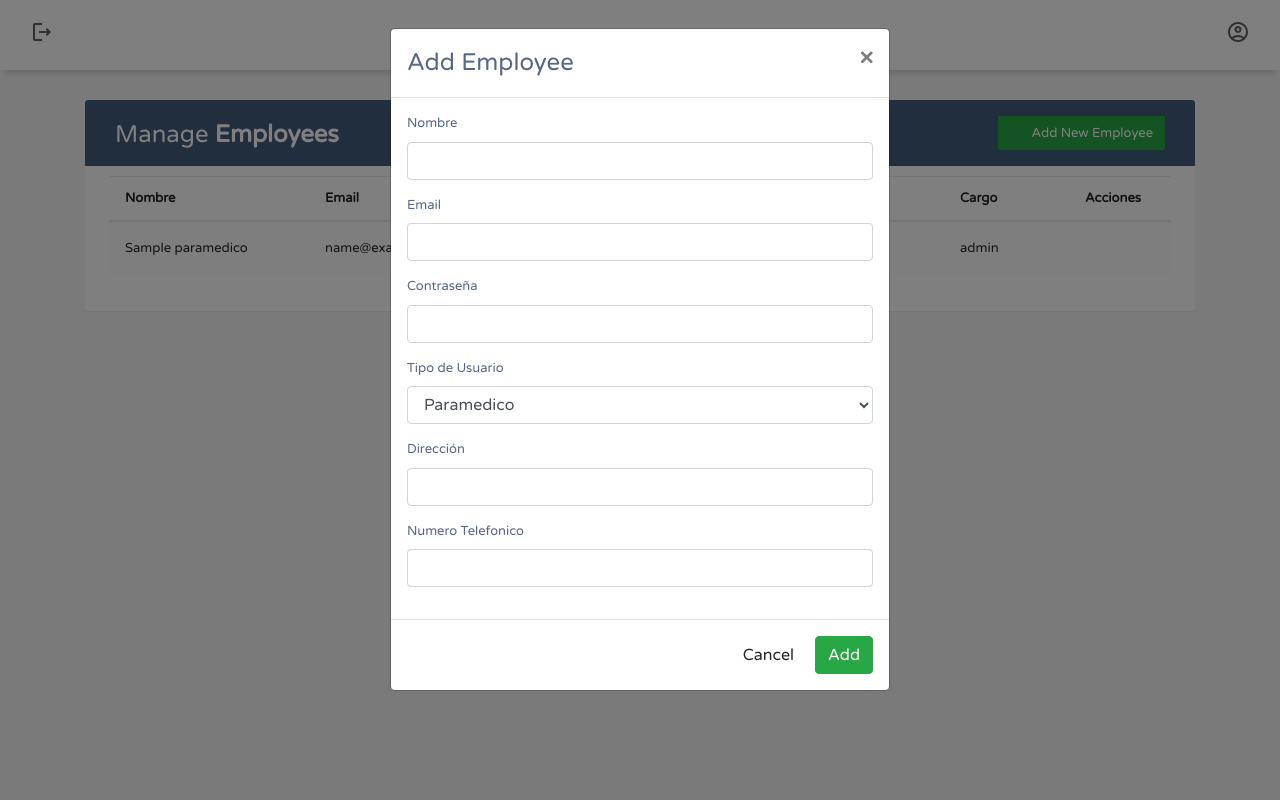
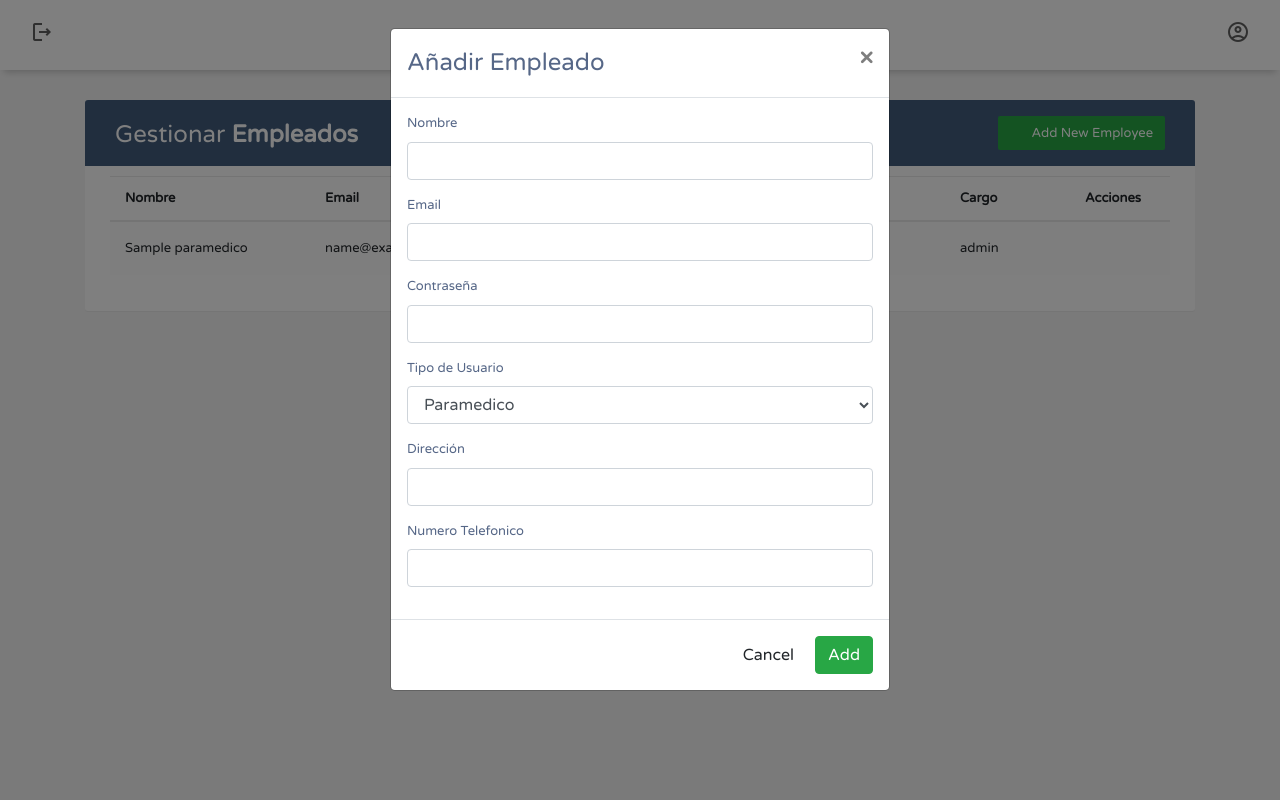
Before and after one commit to vazqdav/web-registro, a Flask app: page /Index in a window 1280 px wide, after a click that opens the changed part. Run offline with Flask 3, Linux system fonts and the light colour scheme; a database or web service that is not in the repository returns one stand-in record (values such as "Sample title"); some libraries are stand-ins or nearby versions.

Commit message:
git add index.html

```diff
--- a/templates/index.html
+++ b/templates/index.html
@@ -51,7 +51,7 @@
                 <div class="table-title">
                     <div class="row">
                         <div class="col-sm-6">
-                            <h2>Manage <b>Employees</b></h2>
+                            <h2>Gestionar <b>Empleados</b></h2>
                         </div>
                         <div class="col-sm-6">
                             <a href="#addEmployeeModal" class="btn btn-success" data-toggle="modal"><i class="material-icons">&#xE147;</i> <span>Add New Employee</span></a>
@@ -94,7 +94,7 @@
             <div class="modal-content">
                 <form action="{{ url_for('new_user_modal') }}" method="post">
                     <div class="modal-header">
-                        <h4 class="modal-title">Add Employee</h4>
+                        <h4 class="modal-title">Añadir Empleado</h4>
                         <button type="button" class="close" data-dismiss="modal" aria-hidden="true">&times;</button>
                     </div>
                     <div class="modal-body">
@@ -140,7 +140,7 @@
             <div class="modal-content">
                 <form action="" method="post" id="editUserForm">
                     <div class="modal-header">
-                        <h4 class="modal-title">Edit Employee</h4>
+                        <h4 class="modal-title">Editar Empleado</h4>
                         <button type="button" class="close" data-dismiss="modal" aria-hidden="true">&times;</button>
                     </div>
                     <div class="modal-body">
```
